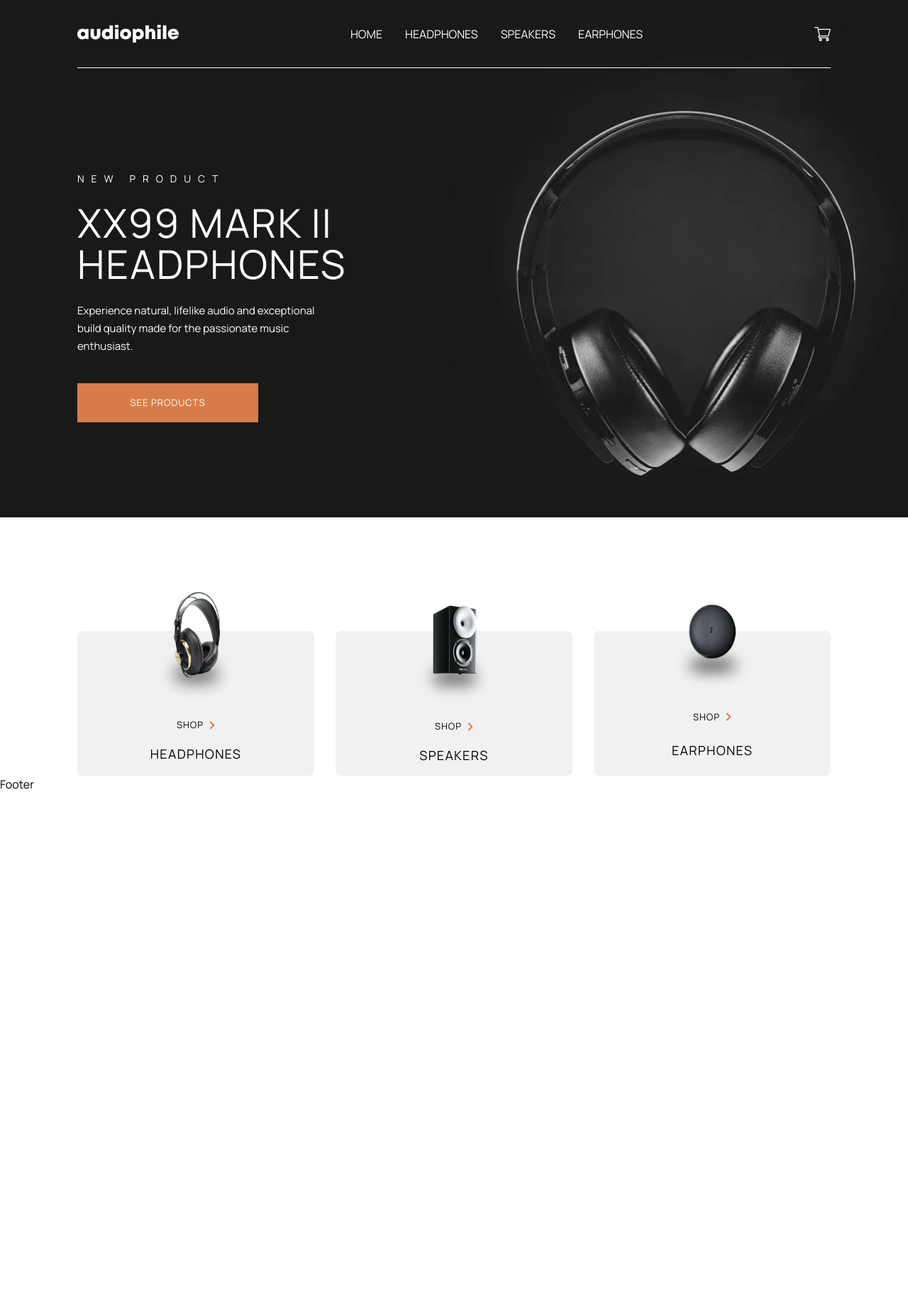
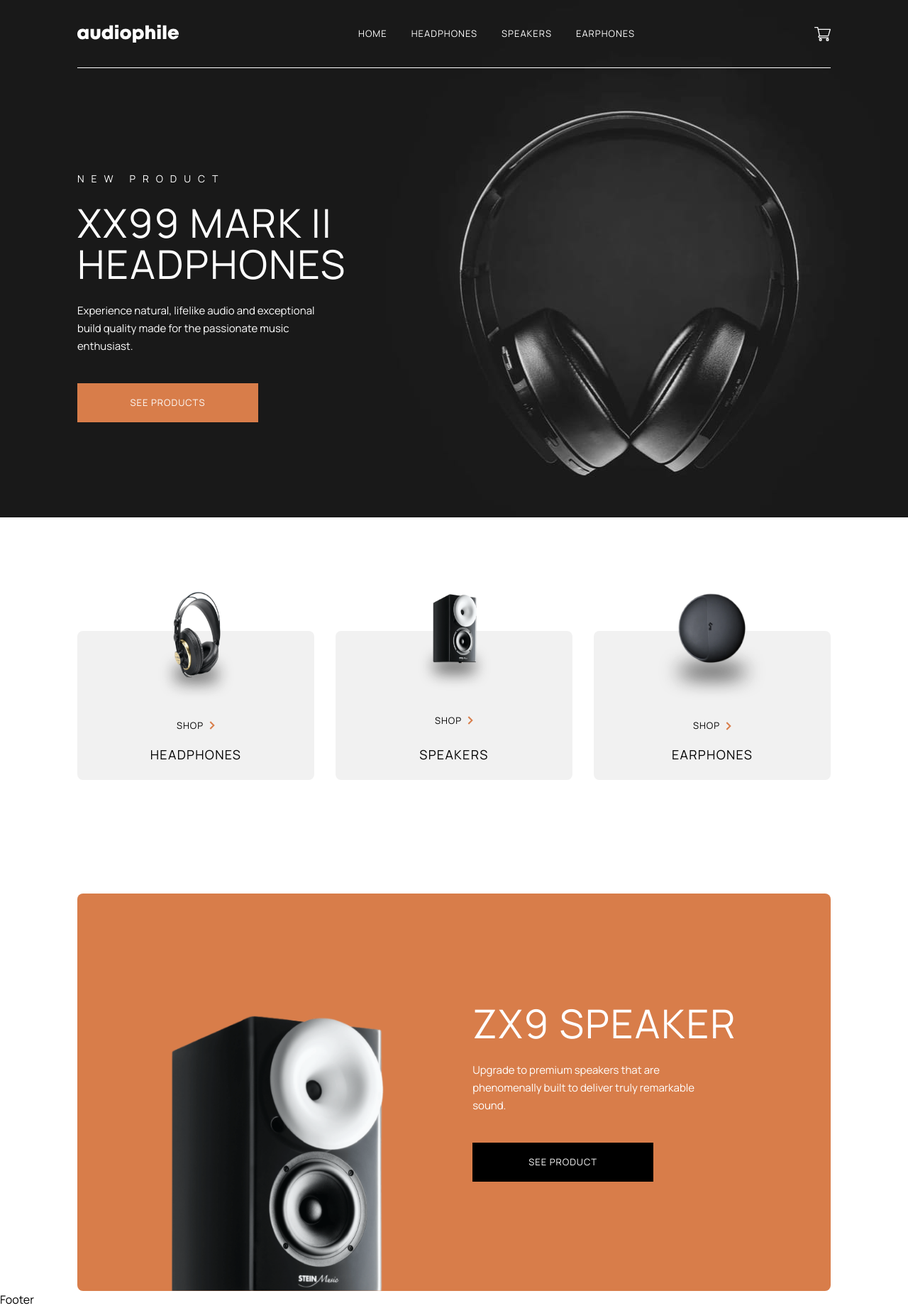
Before and after one commit to Kaayzeer/audiophile, a Next.js app: page / in a window 1280 px wide. Shown: the whole page at 71% size. Before the commit the page ends 1117 px from the top, so only its background shows below. Built offline with nearby package versions, Linux system fonts and the light colour scheme.

Commit message:
speakers component created, refactorized css styling

```diff
--- a/components/Header/Navbar.tsx
+++ b/components/Header/Navbar.tsx
@@ -1,5 +1,5 @@
 import React from "react";
-import * as H from "./styled";
+import * as N from "./styled";
 
 import Image from "next/image";
 import Cart from "../../public/assets/shared/desktop/icon-cart.svg";
@@ -10,21 +10,21 @@ type Props = {};
 
 const Navbar = (props: Props) => {
   return (
-    <H.Nav>
-      <H.LogoWrapper>
+    <N.Nav>
+      <N.LogoWrapper>
         <Image src={Logo} alt="page-logo" />
-      </H.LogoWrapper>
-      <H.LinkWrapper>
+      </N.LogoWrapper>
+      <N.LinkWrapper>
         {links.map((link, idx) => (
-          <H.Links href={link} key={idx}>
+          <N.Links href={link} key={idx}>
             {link}
-          </H.Links>
+          </N.Links>
         ))}
-      </H.LinkWrapper>
-      <H.CartWrapper>
+      </N.LinkWrapper>
+      <N.CartWrapper>
         <Image src={Cart} alt="cart-icon" />
-      </H.CartWrapper>
-    </H.Nav>
+      </N.CartWrapper>
+    </N.Nav>
   );
 };
 
--- a/components/Header/styled.ts
+++ b/components/Header/styled.ts
@@ -1,12 +1,12 @@
 import styled from "styled-components";
 import Link from "next/link";
 import { pointer } from "../../styles/styledCss";
+import { flexCol, flexRow, buttonAndNavStyles } from "../../styles/styledCss";
 
 export const Container = styled.header<{
   backImg?: boolean;
 }>`
-  display: flex;
-  flex-direction: column;
+  ${flexCol};
   gap: 20%;
   height: min(45.5625rem, 100%);
 `;
@@ -20,8 +20,7 @@ export const CartWrapper = styled.div`
 `;
 
 export const Nav = styled.nav`
-  display: flex;
-  flex-direction: row;
+  ${flexRow};
   align-items: center;
   justify-content: space-between;
   width: 100%;
@@ -30,13 +29,13 @@ export const Nav = styled.nav`
 `;
 
 export const LinkWrapper = styled.ul`
-  display: flex;
-  flex-direction: row;
+  ${flexRow};
   justify-content: space-between;
   gap: ${(props) => props.theme.gap.secondary};
   color: ${(props) => props.theme.colors.white};
-  text-transform: uppercase;
   ${pointer}
 `;
 
-export const Links = styled(Link)``;
+export const Links = styled(Link)`
+  ${buttonAndNavStyles}
+`;
--- a/components/UI-Components/Buttons/Button.tsx
+++ b/components/UI-Components/Buttons/Button.tsx
@@ -7,11 +7,23 @@ type Props = {
   primary?: boolean;
   secondary?: boolean;
   tertiary?: boolean;
+  fourthly?: boolean;
 };
 
-const Button: FC<Props> = ({ children, primary, secondary, tertiary }) => {
+const Button: FC<Props> = ({
+  children,
+  primary,
+  secondary,
+  tertiary,
+  fourthly,
+}) => {
   return (
-    <B.Button primary={primary} secondary={secondary} tertiary={tertiary}>
+    <B.Button
+      primary={primary}
+      secondary={secondary}
+      tertiary={tertiary}
+      fourthly={fourthly}
+    >
       {children}
     </B.Button>
   );
--- a/components/UI-Components/ProductLinkCards/styled.ts
+++ b/components/UI-Components/ProductLinkCards/styled.ts
@@ -1,13 +1,12 @@
 import styled from "styled-components";
+import { flexCol } from "../../../styles/styledCss";
 
 export const CardWrapper = styled.div<{ grid?: number }>`
-  display: flex;
-  flex-direction: column;
+  ${flexCol}
   justify-content: space-between;
   align-items: center;
   gap: ${(props) => props.theme.gap.medium};
   border-radius: ${(props) => props.theme.borderRadius};
   background-color: ${(props) => props.theme.colors.greySilver};
   padding: 1.5rem;
-  max-height: 12.75rem;
 `;
--- a/layouts/Container.tsx
+++ b/layouts/Container.tsx
@@ -4,24 +4,14 @@ import * as Layout from "./styled";
 type Props = {
   backgroundColor?: string;
   children?: ReactNode;
-  backImg?: boolean;
   hero?: boolean;
   grid?: number;
   gap?: string;
 };
 
-export const Container: FC<Props> = ({
-  backgroundColor,
-  children,
-  backImg,
-  hero,
-}) => {
+export const Container: FC<Props> = ({ backgroundColor, children, hero }) => {
   return (
-    <Layout.Container
-      backgroundColor={backgroundColor}
-      backImg={backImg}
-      hero={hero}
-    >
+    <Layout.Container backgroundColor={backgroundColor} hero={hero}>
       <Layout.MaxWidth>{children}</Layout.MaxWidth>
     </Layout.Container>
   );
--- a/layouts/styled.ts
+++ b/layouts/styled.ts
@@ -1,6 +1,6 @@
 import styled from "styled-components";
 import hero from "../public/assets/home/desktop/image-hero.jpg";
-import { device } from "../styles/breakpoints";
+import * as styles from "../styles/styledCss";
 
 export const Body = styled.div<{ backgroundColor?: string }>`
   background: ${(props) => props.backgroundColor};
@@ -8,20 +8,19 @@ export const Body = styled.div<{ backgroundColor?: string }>`
 
 export const Container = styled.div<{
   backgroundColor?: string;
-  backImg?: boolean;
   hero?: boolean;
 }>`
-  width: min(100%, 1440px);
-  display: flex;
+  ${styles.flexRow}
   justify-content: center;
+  width: min(100%, ${(props) => props.theme.maxWidth.container});
+  background-color: ${(props) => props.backgroundColor};
+  ${(props) => props.hero && styles.hero};
+`;
+
+export const MaxWidth = styled.section`
+  width: min(100%, ${(props) => props.theme.maxWidth.wrapper});
+  padding: ${(props) => props.theme.padding};
   margin: 0 auto;
-  height: ${(props) => (props.hero ? "45.5625rem" : "auto")};
-  background-color: ${(props) => props.backgroundColor};
-  background-image: ${(props) => props.backImg && `url(${hero.src})`};
-  background-size: ${(props) => props.backImg && "cover"};
-  background-repeat: ${(props) => props.backImg && "no-repeat"};
-  background-position-y: ${(props) => props.backImg && "center"};
-  background-position-x: ${(props) => props.backImg && "left"};
 `;
 
 export const GridContainer = styled.div<{
@@ -29,21 +28,14 @@ export const GridContainer = styled.div<{
   backgroundColor?: string;
   gap?: string;
 }>`
-  background: ${(props) => props.backgroundColor};
   display: grid;
   grid-template-columns: repeat(${(props) => props.grid}, 1fr);
   gap: ${(props) => props.gap};
-`;
-
-export const MaxWidth = styled.section`
-  width: min(100%, ${(props) => props.theme.maxWidth});
-  padding: ${(props) => props.theme.padding};
-  margin: 0 auto;
+  background: ${(props) => props.backgroundColor};
 `;
 
 export const ArticleWrapper = styled.article<{}>`
-  display: flex;
-  flex-direction: column;
+  ${styles.flexCol}
   gap: ${(props) => props.theme.gap.primary};
   color: ${(props) => props.theme.colors.white};
   max-width: 25rem;
@@ -60,10 +52,26 @@ export const ArticleBody = styled.p`
 
 export const ArticleHeaderSix = styled.h6``;
 
-export const ImageWrapper = styled.picture<{ marginTop?: string }>`
-  margin-top: ${(props) => props.marginTop};
+export const ImageWrapper = styled.picture<{
+  productLinkCardSection?: boolean;
+  speakerImgSection?: boolean;
+}>`
+  ${(props) => props.productLinkCardSection && styles.productLinkCardSection}
+  ${(props) => props.speakerImgSection && styles.speakerImgSection}
 `;
 
 export const Divider = styled.div<{ size: string }>`
   height: ${(props) => props.size};
 `;
+
+export const Section = styled.section<{
+  backImg?: any;
+  backgroundColor?: string;
+  height?: string;
+}>`
+  ${styles.flexRowCenter}
+  border-radius: ${(props) => props.theme.borderRadius};
+  width: 100%;
+  background-color: ${(props) => props.backgroundColor};
+  height: ${(props) => props.height};
+`;
--- a/pages/index.tsx
+++ b/pages/index.tsx
@@ -5,6 +5,7 @@ import Layout from "../layouts/Layout";
 import { colors } from "../styles/colors";
 import Button from "../components/UI-Components/Buttons/Button";
 import ProductLinkCard from "../components/UI-Components/ProductLinkCards/ProductLinkCard";
+import Speaker from "../public/assets/home/desktop/image-speaker-zx9.png";
 import EarPhones from "../public/assets/shared/desktop/image-category-thumbnail-earphones.png";
 import Speakers from "../public/assets/shared/desktop/image-category-thumbnail-speakers.png";
 import HeadPhones from "../public/assets/shared/desktop/image-category-thumbnail-headPhones.png";
@@ -16,7 +17,7 @@ export default function Home() {
     <Layout
       backgroundColor={colors.bodyBlack}
       header={
-        <Container hero backImg>
+        <Container hero>
           <Header>
             <L.ArticleWrapper>
               <L.ArticleSubHeader className="overline">
@@ -37,11 +38,11 @@ export default function Home() {
       <Container>
         <GridContainer grid={3} gap="1.875rem">
           <ProductLinkCard>
-            <L.ImageWrapper marginTop="-5rem">
+            <L.ImageWrapper productLinkCardSection>
               <Image
                 src={HeadPhones}
                 alt="headphones"
-                width={123}
+                width={125}
                 height={160}
               />
             </L.ImageWrapper>
@@ -52,7 +53,7 @@ export default function Home() {
             <L.ArticleHeaderSix>headphones</L.ArticleHeaderSix>
           </ProductLinkCard>
           <ProductLinkCard>
-            <L.ImageWrapper marginTop="-4rem">
+            <L.ImageWrapper productLinkCardSection>
               <Image src={Speakers} alt="speakers" width={121} height={146} />
             </L.ImageWrapper>
             <Button tertiary>
@@ -62,8 +63,8 @@ export default function Home() {
             <L.ArticleHeaderSix>speakers</L.ArticleHeaderSix>
           </ProductLinkCard>
           <ProductLinkCard>
-            <L.ImageWrapper marginTop="-4rem">
-              <Image src={EarPhones} alt="earphones" width={125} height={126} />
+            <L.ImageWrapper productLinkCardSection>
+              <Image src={EarPhones} alt="earphones" width={178} height={161} />
             </L.ImageWrapper>
             <Button tertiary>
               shop
@@ -73,6 +74,22 @@ export default function Home() {
           </ProductLinkCard>
         </GridContainer>
       </Container>
+      <L.Divider size="10rem" />
+      <Container>
+        <L.Section backgroundColor={colors.midBrown} height="35rem">
+          <L.ImageWrapper speakerImgSection>
+            <Image src={Speaker} alt="speaker" width={300} height={400} />
+          </L.ImageWrapper>
+          <L.ArticleWrapper>
+            <L.ArticleHeader>ZX9 SPEAKER</L.ArticleHeader>
+            <L.ArticleBody>
+              Upgrade to premium speakers that are phenomenally built to deliver
+              truly remarkable sound.
+            </L.ArticleBody>
+            <Button fourthly>See Product</Button>
+          </L.ArticleWrapper>
+        </L.Section>
+      </Container>
     </Layout>
   );
 }
--- a/styles/styledCss.ts
+++ b/styles/styledCss.ts
@@ -1,4 +1,22 @@
 import { css } from "styled-components";
+import heroImg from "../public/assets/home/desktop/image-hero.jpg";
+
+export const flexCol = css`
+  display: flex;
+  flex-direction: column;
+`;
+
+export const flexRow = css`
+  display: flex;
+  flex-direction: row;
+`;
+
+export const flexRowCenter = css`
+  display: flex;
+  flex-direction: row;
+  align-items: center;
+  justify-content: center;
+`;
 
 export const pointer = css`
   cursor: pointer;
@@ -10,9 +28,28 @@ export const buttonFlex = css`
   gap: ${(props) => props.theme.gap.small};
 `;
 
-export const buttonStyles = css`
+export const buttonAndNavStyles = css`
   font-size: 0.8125rem;
   text-transform: uppercase;
   line-height: 25px;
   letter-spacing: 1px;
 `;
+
+export const speakerImgSection = css`
+  width: 40%;
+  align-self: flex-end;
+  margin-bottom: -0.74rem;
+  clip-path: inset(0 0 3% 0);
+`;
+
+export const productLinkCardSection = css`
+  margin-top: -5rem;
+`;
+
+export const hero = css`
+  height: 45.5625rem;
+  background-image: url(${heroImg.src});
+  background-size: cover;
+  background-repeat: no-repeat;
+  background-position: center;
+`;
--- a/styles/theme.ts
+++ b/styles/theme.ts
@@ -4,14 +4,17 @@ import { createGlobalStyle } from "styled-components";
 import { colors } from "./colors";
 
 export const theme = {
-  maxWidth: "69.375rem",
+  maxWidth: {
+    container: "90rem",
+    wrapper: "69.375rem",
+  },
   padding: "0rem 1.5rem",
   borderRadius: ".5rem",
   gap: {
     small: ".5rem",
     medium: "1rem",
     primary: "1.5rem",
-    secondary: "2rem",
+    secondary: "2.125rem",
   },
   buttons: {
     primary: {
@@ -24,12 +27,19 @@ export const theme = {
     secondary: {
       width: "min(100%, 15.9375rem)",
       padding: "0.9375rem 1.875rem",
-      backgroundColor: colors.black,
+      backgroundColor: colors.white,
       border: `1px solid  ${colors.black}`,
     },
     tertiary: {
       width: "auto",
       backgroundColor: colors.transparent,
+      border: "none",
+    },
+    fourthly: {
+      width: "min(100%, 15.9375rem)",
+      padding: "0.9375rem 1.875rem",
+      backgroundColor: colors.black,
+      color: colors.white,
       border: "none",
     },
   },
@@ -112,10 +122,11 @@ p{
 ${({ theme }: any) => theme.typography.body};
 }
 
-.link {
-    ${({ theme }: any) => theme.typography.p};
-    text-transform: uppercase;
+a {
+  ${({ theme }: any) => theme.typography.body};
+  text-transform: uppercase;
 }
+
 
 .overline {
   font-size: 0.875rem;
```
Also changed, not shown: components/UI-Components/Buttons/styled.ts (+10 -2 lines), tsconfig.json (+19 -5 lines).
